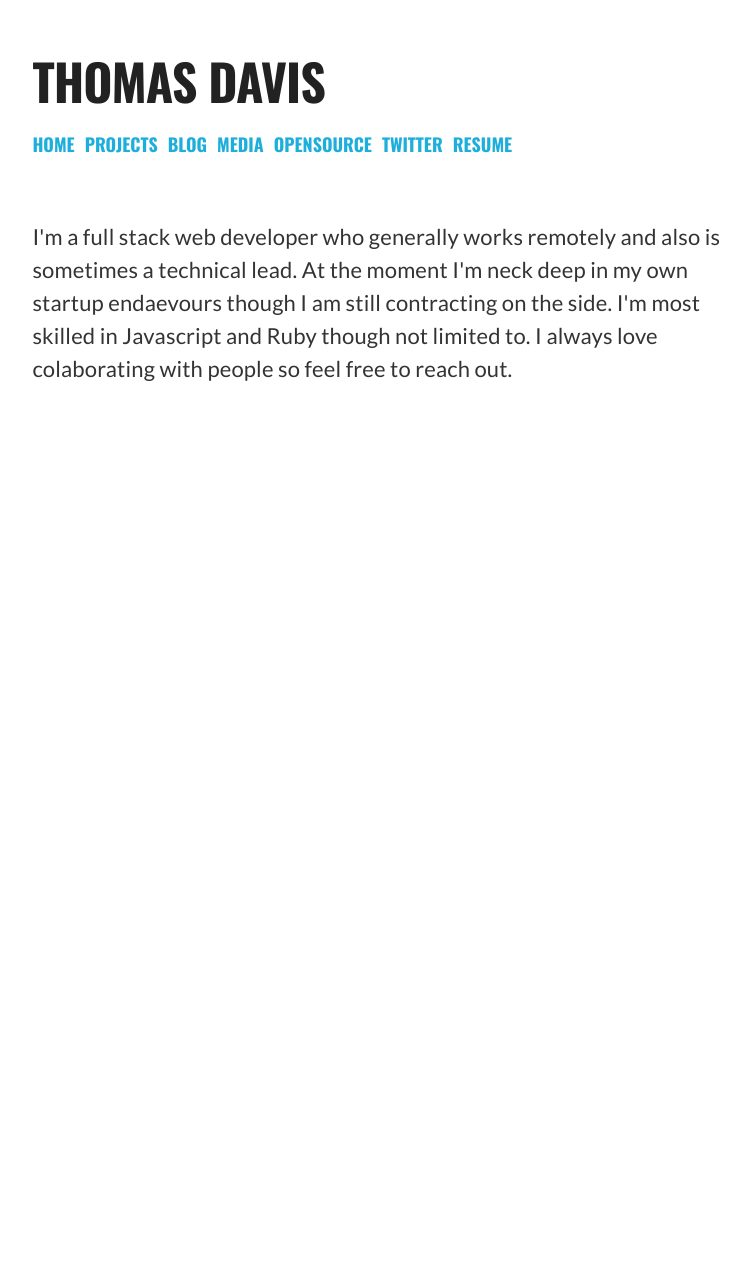
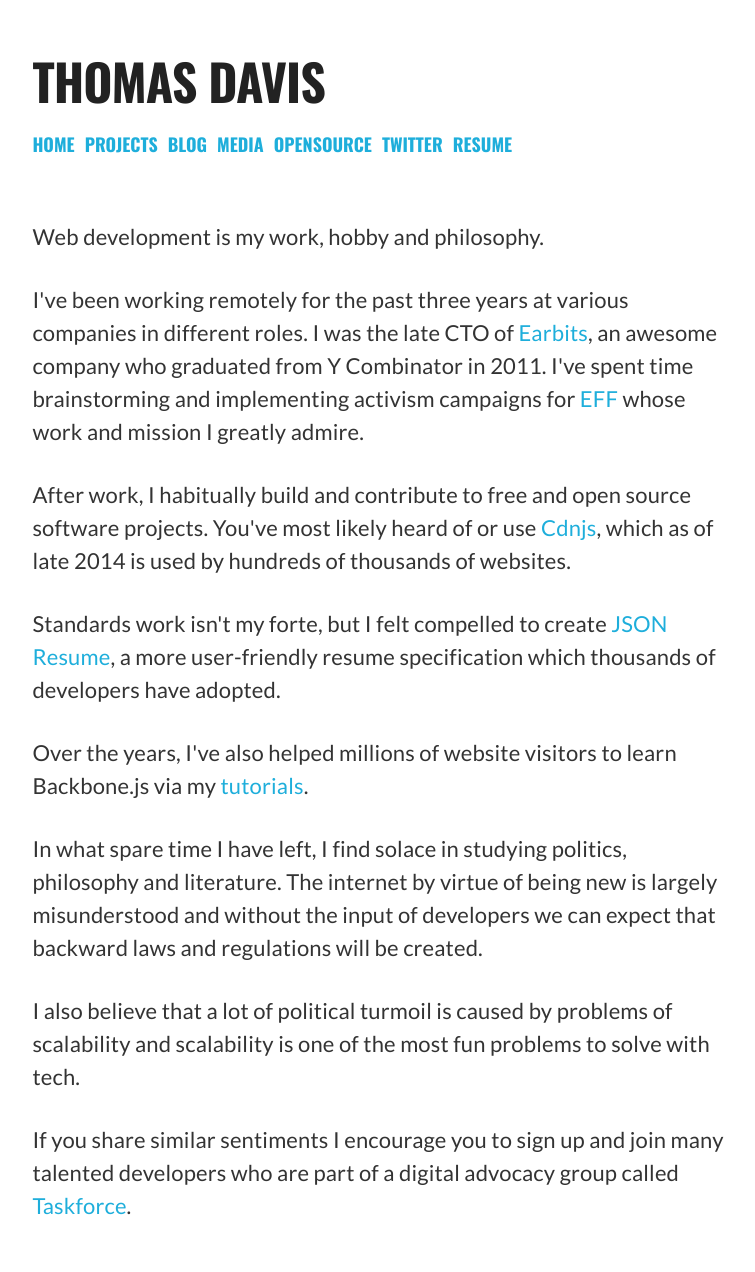
Before and after one commit to thomasdavis/homepage, a Jekyll site: the page built from index.html, in a window 1280 px wide. Shown: the whole page, without its empty margins (294-1049 px from the left). Built offline with Jekyll 4.4.1, drawn with Linux system fonts in a browser that asks for light colours; nearby versions of some CDN libraries; comment, search, counter and statistics services are not loaded; before the commit the page ends 900 px from its top, so only the background shows below that.

Commit message:
Revert "Update index.html"
This reverts commit a5c7632294ce1167b5d2e00e990b19b5dd36799e.

```diff
--- a/index.html
+++ b/index.html
@@ -3,4 +3,19 @@ layout: default
 ---
 
 
-<p>I'm a full stack web developer who generally works remotely and also is sometimes a technical lead. At the moment I'm neck deep in my own startup endaevours though I am still contracting on the side. I'm most skilled in Javascript and Ruby though not limited to. I always love colaborating with people so feel free to reach out.</p>
+<p>Web development is my work, hobby and philosophy.</p>
+
+<p>I've been working remotely for the past three years at various companies in different roles. I was the late CTO of <a href="https://angel.co/earbits-yc-w11">Earbits</a>, an awesome company who graduated from Y Combinator in 2011. I've spent time brainstorming and implementing activism campaigns for <a href="https://eff.org">EFF</a> whose work and mission I greatly admire.
+
+
+<p>After work, I habitually build and contribute to free and open source software projects. You've most likely heard of or use <a href="https://cdnjs.com">Cdnjs</a>, which as of late 2014 is used by hundreds of thousands of websites.</p>
+
+<p></a>Standards work isn't my forte, but I felt compelled to create <a href="https://jsonresume.org">JSON Resume</a>, a more user-friendly resume specification which thousands of developers have adopted.</p>
+
+<p>Over the years, I've also helped millions of website visitors to learn Backbone.js via my <a href="http://backbonetutorials.com">tutorials</a>.
+
+</p>
+<p>In what spare time I have left, I find solace in studying politics, philosophy and literature. The internet by virtue of being new is largely misunderstood and without the input of developers we can expect that backward laws and regulations will be created.
+</p>
+<p>I also believe that a lot of political turmoil is caused by problems of scalability and scalability is one of the most fun problems to solve with tech.</p>
+<p>If you share similar sentiments I encourage you to sign up and join many talented developers who are part of a digital advocacy group called <a href="https://taskforce.is/">Taskforce</a>.</p>
```
